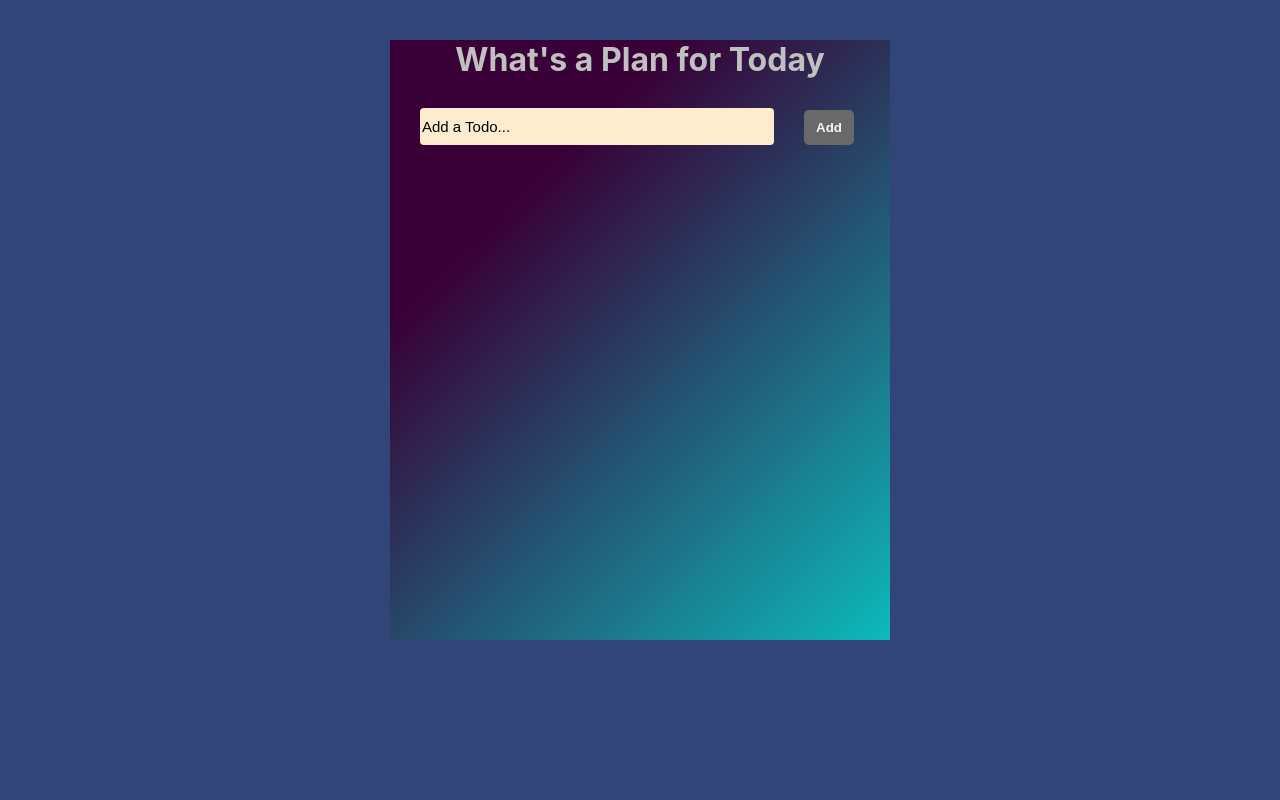
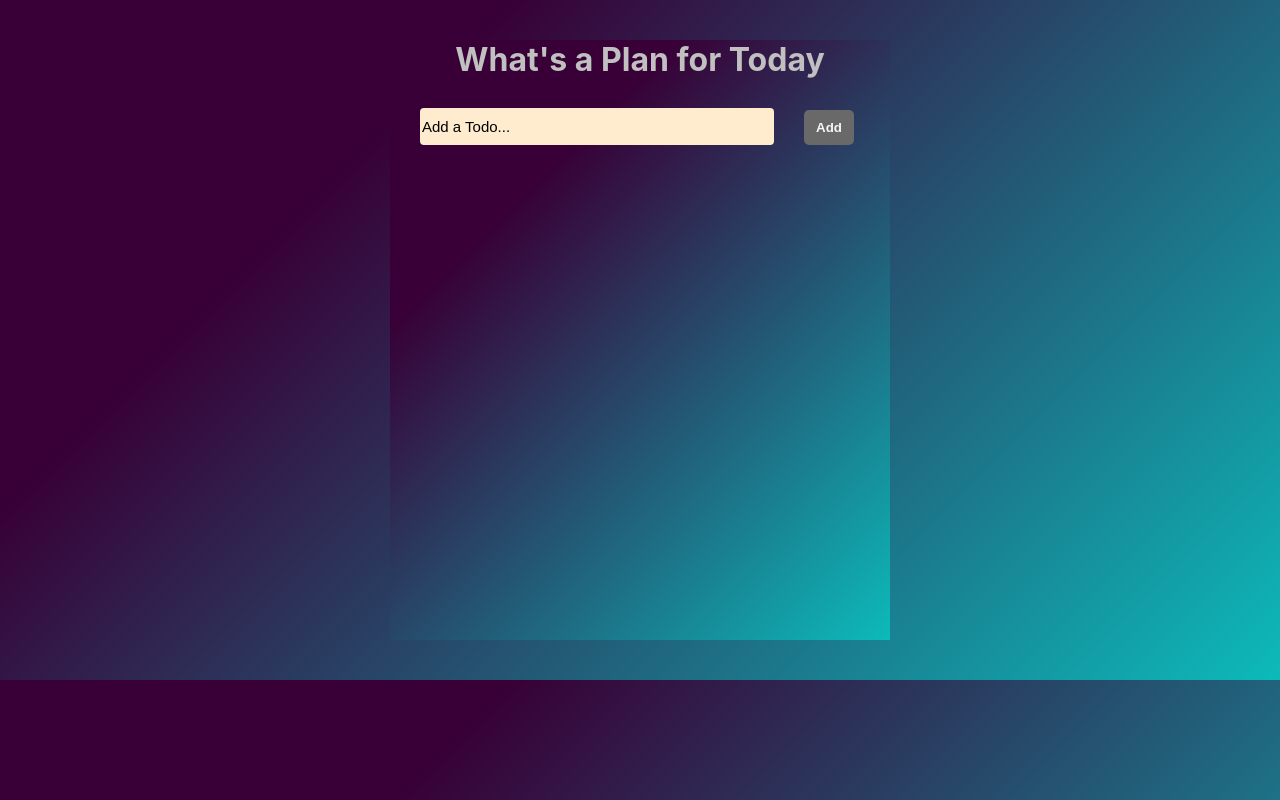
Before and after one commit to prasadksc/todo-app, a React (Create React App) app: page / in a window 1280 px wide. Built offline with nearby package versions, Linux system fonts and the light colour scheme.

Commit message:
changed body background color

```diff
--- a/src/App.css
+++ b/src/App.css
@@ -1,5 +1,6 @@
 body {
-  background-color: #314578;
+  background-color: #0cbaba;
+  background-image: linear-gradient(315deg, #0cbaba 0%, #380036 74%);
 }
 
 .App {
```
